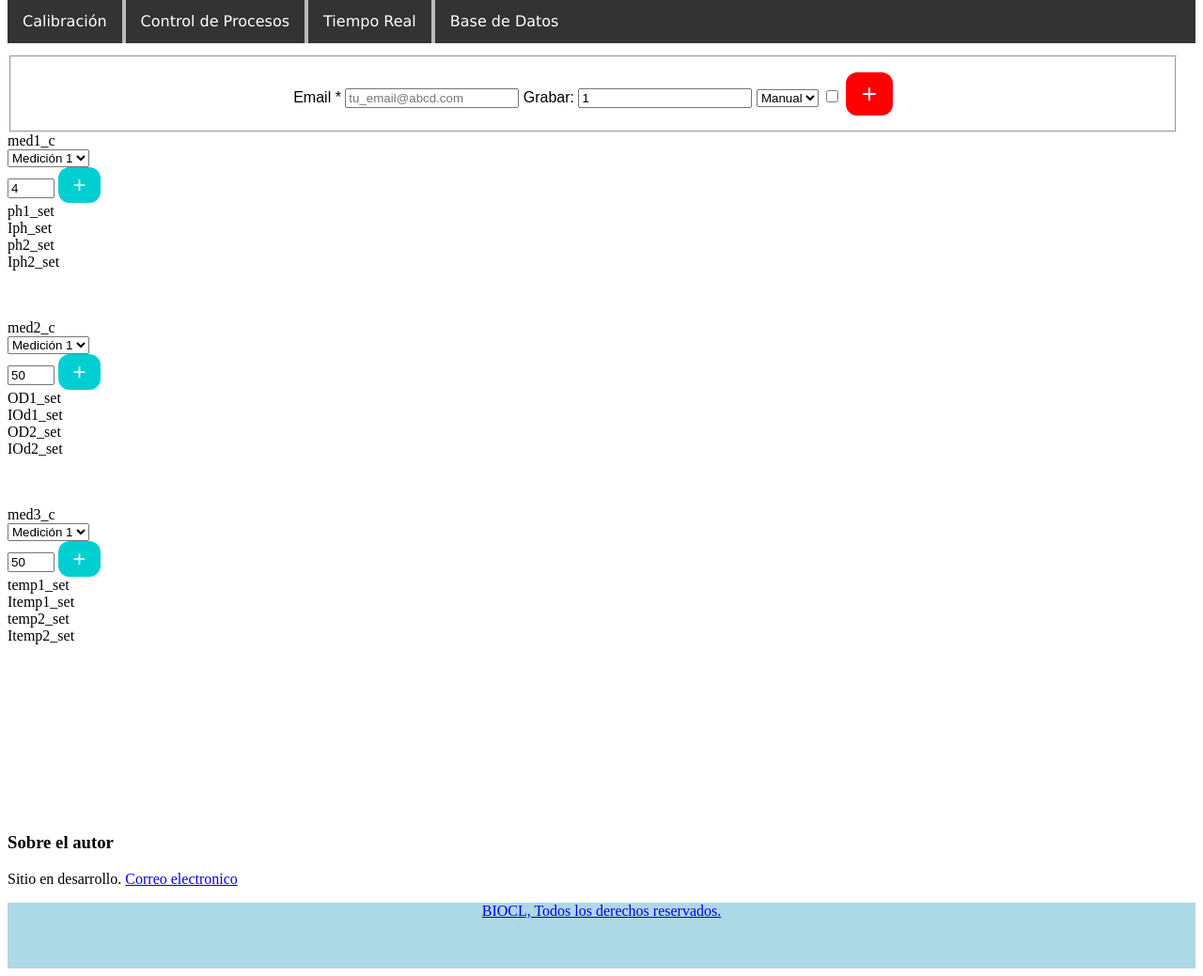
After one commit to hooper2chile/biocl_system, a Flask app: page /calibrar in a window 1280 px wide. The commit adds this page. Shown: the part 129-1168 px from the top of the page at 94% size. Run offline with Flask 2, Linux system fonts and the light colour scheme.

Commit message:
se comienza a implementar la seccion de calibracion en la app y en la pagina web

```diff
--- a/app.py
+++ b/app.py
@@ -15,9 +15,10 @@ app.config['SECRET_KEY'] = 'secret!'
 socketio = SocketIO(app, async_mode=async_mode)
 thread1 = None
 
-
+ph_set = [0,0,0,0]
+od_set = [0,0,0,0]
+temp_set = [0,0,0,0]
 set_data = [0,0,0,0,0,1,1,1,1,1,0,0,0]
-
 
 #CONFIGURACION DE PAGINAS WEB
 @app.route('/', methods=['GET', 'POST'])
@@ -41,6 +42,11 @@ def graphics():
 @app.route('/dbase', methods=['GET', 'POST'])
 def viewDB():
     return render_template('dbase.html', title_html="Data Logger")
+
+
+@app.route('/calibrar', methods=['GET', 'POST'])
+def calibrar():
+    return render_template('calibrar.html', title_html="Calibrar")
 
 
 @app.route('/descargar')
@@ -72,6 +78,7 @@ def function_thread():
 
     #Se emite durante la primera conexión de un cliente el estado actual de los setpoints
     emit('Setpoints', {'set': set_data})
+    emit('ph_calibrar', {'set': ph_set})
 
     global thread1
     if thread1 is None:
@@ -129,6 +136,160 @@ def setpoints(dato):
         print "no se pudo guardar en set_data en setpoints.txt"
 
 
+#Sockets de calibración de instrumentación
+#CALIBRACION DE PH
+@socketio.on('ph_calibrar', namespace='/biocl')
+def calibrar_ph(dato):
+    global ph_set
+    #se reciben los parametros para calibración
+    setting = [ dato['ph'], dato['iph'], dato['medx'] ]
+
+    #ORDEN DE: ph_set:
+    #ph_set = [ph1_set, iph1_set, ph2_set, iph2_set]
+    if setting[2] == 'med1':
+        ph_set[0] = float(dato['ph'])   #y1
+        ph_set[1] = float(dato['iph'])  #x1
+
+    elif setting[2] == 'med2':
+        ph_set[2] = float(dato['ph'])   #y2
+        ph_set[3] = float(dato['iph'])  #x2
+
+
+    if (ph_set[3] - ph_set[1])!=0 and ph_set[0]!=0 and ph_set[1]!=0:
+        m_ph = round(( ph_set[2] - ph_set[0] )/( ph_set[3] - ph_set[1] ), 2)
+        n_ph = round(  ph_set[0] - ph_set[1]*(m_ph), 2)
+
+    else:
+        m_ph = 0
+        n_ph = 0
+
+    if ph_set[0]!=0 and ph_set[1]!=0 and ph_set[2]!=0 and ph_set[3]!=0 and m_ph!=0 and n_ph!=0:
+        try:
+            coef_ph_set = [m_ph, n_ph]
+            f = open("coef_ph_set.txt","w")
+            f.write(str(coef_ph_set) + '\n')
+            f.close()
+
+        except:
+            print "no se pudo guardar en coef_ph_set en coef_ph_set.txt"
+
+    #Con cada cambio en los parametros, se vuelven a emitir a todos los clientes.
+    socketio.emit('ph_calibrar', {'set': ph_set}, namespace='/biocl', broadcast=True)
+
+    #guardo set_data en un archivo para depurar
+    try:
+        ph_set_txt = str(ph_set)
+        f = open("ph_set.txt","a+")
+        f.write(ph_set_txt + '\n')
+        f.close()
+
+    except:
+        print "no se pudo guardar parameters en ph_set.txt"
+
+#CALIBRACION OXIGENO DISUELTO
+@socketio.on('od_calibrar', namespace='/biocl')
+def calibrar_od(dato):
+    global od_set
+    #se reciben los parametros para calibración
+    setting = [ dato['od'], dato['iod'], dato['medx'] ]
+
+    #ORDEN DE: od_set:
+    #ph_set = [od1_set, iod1_set, od2_set, iod2_set]
+    if setting[2] == 'med1':
+        od_set[0] = float(dato['od'])
+        od_set[1] = float(dato['iod'])
+
+    elif setting[2] == 'med2':
+        od_set[2] = float(dato['od'])
+        od_set[3] = float(dato['iod'])
+
+
+    if od_set[3] - od_set[1]!=0 and od_set[0]!=0 and od_set[1]!=0:
+        m_od = round(( od_set[2] - od_set[0] )/( od_set[3] - od_set[1] ), 2)
+        n_od = round(  od_set[0] - od_set[1]*(m_od), 2)
+
+    else:
+        m_od = 0
+        n_od = 0
+
+    if od_set[0]!=0 and od_set[1]!=0 and od_set[2]!=0 and od_set[3]!=0 and m_od!=0 and n_od!=0:
+        try:
+            coef_od_set = [m_od, n_od]
+            f = open("coef_od_set.txt","w")
+            f.write(str(coef_od_set) + '\n')
+            f.close()
+
+        except:
+            print "no se pudo guardar en coef_ph_set en coef_od_set.txt"
+
+
+    #Con cada cambio en los parametros, se vuelven a emitir a todos los clientes.
+    socketio.emit('od_calibrar', {'set': od_set}, namespace='/biocl', broadcast=True)
+
+    #guardo set_data en un archivo para depurar
+    try:
+        od_set_txt = str(od_set)
+        f = open("od_set.txt","a+")
+        f.write(od_set_txt + '\n')
+        f.close()
+
+    except:
+        print "no se pudo guardar parameters en od_set.txt"
+
+
+#CALIBRACIÓN TEMPERATURA
+@socketio.on('temp_calibrar', namespace='/biocl')
+def calibrar_temp(dato):
+    global temp_set
+    #se reciben los parametros para calibración
+    setting = [ dato['temp'], dato['itemp'], dato['medx'] ]
+
+    #ORDEN DE: od_set:
+    #ph_set = [od1_set, iod1_set, od2_set, iod2_set]
+    if setting[2] == 'med1':
+        temp_set[0] = float(dato['temp'])
+        temp_set[1] = float(dato['itemp'])
+
+    elif setting[2] == 'med2':
+        temp_set[2] = float(dato['temp'])
+        temp_set[3] = float(dato['itemp'])
+
+    if temp_set[3] - temp_set[1]!=0 and temp_set[0]!=0 and temp_set[1]!=0:
+        m_temp = round(( temp_set[2] - temp_set[0] )/( temp_set[3] - temp_set[1] ), 2)
+        n_temp = round(  temp_set[0] - temp_set[1]*(m_temp), 2)
+
+    else:
+        m_temp = 0
+        n_temp = 0
+
+    if temp_set[0]!=0 and temp_set[1]!=0 and temp_set[2]!=0 and temp_set[3]!=0 and m_temp!=0 and n_temp!=0:
+        try:
+            coef_temp_set = [m_temp, n_temp]
+            f = open("coef_temp_set.txt","w")
+            f.write(str(coef_temp_set) + '\n')
+            f.close()
+
+        except:
+            print "no se pudo guardar en coef_ph_set en coef_od_set.txt"
+
+
+    #Con cada cambio en los parametros, se vuelven a emitir a todos los clientes.
+    socketio.emit('temp_calibrar', {'set': temp_set}, namespace='/biocl', broadcast=True)
+
+    #guardo set_data en un archivo para depurar
+    try:
+        temp_set_txt = str(temp_set)
+        f = open("temp_set.txt","a+")
+        f.write(temp_set_txt + '\n')
+        f.close()
+
+    except:
+        print "no se pudo guardar parameters en temp_set.txt"
+
+
+
+
+
 #CONFIGURACION DE LOS THREADS
 def background_thread1():
     measures = [0,0,0]
--- /dev/null
+++ b/static/js/calibrar.js
@@ -0,0 +1,103 @@
+$(document).ready(function() {
+
+var Iph   = 0;
+var Itemp = 0;
+var Iod   = 0;
+
+// Connect to the Socket.IO server.
+namespace = '/biocl';
+var socket = io.connect(location.protocol + '//' +
+             document.domain + ':' +
+             location.port + namespace);
+
+          //mediciones de ph, OD, Temp. Socket regenera el grafico con cada llamada!!!
+          socket.on('Medidas', function(msg) {
+              $('#med1_c').text('Iph: '   + msg.data[0] + ' [mA]' ).html();
+              $('#med2_c').text('Iod: '   + msg.data[1] + ' [mA]' ).html();
+              $('#med3_c').text('Itemp: ' + msg.data[2] + ' [mA]' ).html();
+
+              Iph   = msg.data[0];
+              Iod   = msg.data[1];
+              Itemp = msg.data[2];
+          });//fin de la función socket.on
+
+
+
+
+          //CALIBRAR PH
+          //se emiten la calibración hacia el servidor
+          $('form#calibrar_ph').submit(function(event) {
+              socket.emit('ph_calibrar',
+                          {   ph : $('#ph').val(),
+                             iph : Iph,
+                            medx : $('#medx_ph').val()
+                           });
+
+                console.log("en socket.emit PH:");
+                console.log( $('#ph').val() );
+                console.log(Iph);
+              return false;
+          });
+
+          //se escuchan desde el servidor los valores seteados para calibración.
+          socket.on('ph_calibrar', function(msg) {
+            $('#ph1_set').text('Set pH1:   ' + msg.set[0]).html();
+            $('#iph1_set').text('Set IpH1: ' + msg.set[1]).html();
+            $('#ph2_set').text('Set pH2:   ' + msg.set[2]).html();
+            $('#iph2_set').text('Set IpH2: ' + msg.set[3]).html();
+          });
+
+
+
+
+          //CALIBRAR OD
+          //se emiten la calibración hacia el servidor
+          $('form#calibrar_od').submit(function(event) {
+              socket.emit('od_calibrar',
+                          {   od : $('#od').val(),
+                             iod : Iod,
+                            medx : $('#medx_od').val()
+                           });
+
+                console.log("en socket.emit OD:");
+                console.log( $('#od').val() );
+                console.log(Iod);
+              return false;
+          });
+
+          //se escuchan desde el servidor los valores seteados para calibración.
+          socket.on('od_calibrar', function(msg) {
+            $('#od1_set').text('Set OD1:   ' + msg.set[0]).html();
+            $('#iod1_set').text('Set IOd1: ' + msg.set[1]).html();
+            $('#od2_set').text('Set OD2:   ' + msg.set[2]).html();
+            $('#iod2_set').text('Set IOd2: ' + msg.set[3]).html();
+          });
+
+
+
+
+          //CALIBRAR TEMP
+          //se emiten la calibración hacia el servidor
+          $('form#calibrar_temp').submit(function(event) {
+              socket.emit('temp_calibrar',
+                          {   temp : $('#temp').val(),
+                             itemp : Itemp,
+                              medx : $('#medx_temp').val()
+                           });
+
+                console.log("en socket.emit TEMP:");
+                console.log( $('#temp').val() );
+                console.log(Itemp);
+              return false;
+          });
+
+          //se escuchan desde el servidor los valores seteados para calibración.
+          socket.on('temp_calibrar', function(msg) {
+            $('#temp1_set').text('Set Temp1:   ' + msg.set[0]).html();
+            $('#itemp1_set').text('Set Itemp1: ' + msg.set[1]).html();
+            $('#temp2_set').text('Set Temp2:   ' + msg.set[2]).html();
+            $('#itemp2_set').text('Set Itemp2: ' + msg.set[3]).html();
+          });
+
+
+});
--- a/templates/base.html
+++ b/templates/base.html
@@ -18,10 +18,10 @@
     <header> <img src="/static/biocl.jpg" style="width:650px;height:120px;"> </header>
     <nav>
       <ul>
-        <li><a href="/">Configuración</a></li>
+        <li><a href="/calibrar">Calibración</a></li>
+        <li><a href="/">Control de Procesos</a></li>
         <li><a href="/graphics">Tiempo Real</a></li>
         <li><a href="/dbase">Base de Datos</a></li>
-        <li><a href="/archivos">Calibrar</a></li>
       </ul>
     </nav>
 
--- /dev/null
+++ b/templates/calibrar.html
@@ -0,0 +1,113 @@
+<head>
+  <meta charset="utf-8">
+  <title>Calibración de Instrumentos</title>
+</head>
+{% extends "base.html" %}
+{% block content %}
+<script type="text/javascript" charset="utf-8" src="/static/js/calibrar.js"> </script>
+
+<section>
+  <fieldset>
+      <label for="email-address"><span>Email <span class="required">*</span></span>
+      <input type="email" name="email-address" placeholder="tu_email@abcd.com">
+
+      <label for="interval"> Grabar: </label>
+      <input type="number" name="interval" value="1" min="1">
+
+      <select name="time_process">
+            <option value="min">[Min]</option>
+            <option value="hr">[Hr]</option>
+            <option value="dias">[Días]</option>
+            <option value="manual" selected> Manual</option>
+      </select>
+      <input type="checkbox" name="day" value="Sunday">
+      <button class="button" type="submit">+</button>
+  </fieldset>
+</section>
+
+
+<!calibrar_ph>
+<form id="calibrar_ph" method="POST" action='#'>
+
+    <div id="med1_c">med1_c</div>
+    <select id="medx_ph">
+          <option value="med1" selected>Medición 1</option>
+          <option value="med2"         >Medición 2</option>
+    </select>
+    <div>
+          <input type="number"
+                 id="ph"
+                 style="width: 50px;"
+                 value="4"
+                 MIN="0"
+                 MAX="14"
+                 step="1"
+          />
+          <button  type="submit" class="button_apply"> + </button>
+    </div>
+    <div id="ph1_set" >ph1_set</div>
+    <div id="iph1_set">Iph_set</div>
+    <div id="ph2_set" >ph2_set</div>
+    <div id="iph2_set">Iph2_set</div>
+    <!calibrar_ph>
+</form><br><br>
+
+
+<!calibrar_od>
+<form id="calibrar_od" method="POST" action='#'>
+
+    <div id="med2_c">med2_c</div>
+    <select id="medx_od">
+          <option value="med1" selected>Medición 1</option>
+          <option value="med2"         >Medición 2</option>
+    </select>
+    <div>
+          <input type="number"
+                 id="od"
+                 style="width: 50px;"
+                 value="50"
+                 MIN="0"
+                 MAX="100"
+                 step="1"
+          />
+          <button  type="submit" class="button_apply"> + </button>
+    </div>
+    <div id="od1_set" >OD1_set</div>
+    <div id="iod1_set">IOd1_set</div>
+    <div id="od2_set" >OD2_set</div>
+    <div id="iod2_set">IOd2_set</div>
+    <!calibrar_od>
+</form><br><br>
+
+
+<!calibrar_temp>
+<form id="calibrar_temp" method="POST" action='#'>
+
+    <div id="med3_c">med3_c</div>
+    <select id="medx_temp">
+          <option value="med1" selected>Medición 1</option>
+          <option value="med2"         >Medición 2</option>
+    </select>
+    <div>
+          <input type="number"
+                 id="temp"
+                 style="width: 50px;"
+                 value="50"
+                 MIN="0"
+                 MAX="100"
+                 step="1"
+          />
+          <button  type="submit" class="button_apply"> + </button>
+    </div>
+    <div id="temp1_set" >temp1_set</div>
+    <div id="itemp1_set">Itemp1_set</div>
+    <div id="temp2_set" >temp2_set</div>
+    <div id="itemp2_set">Itemp2_set</div>
+    <!calibrar_temp>
+</form>
+
+
+
+
+
+{% endblock %}
```
Also changed, not shown: 1 other file.
